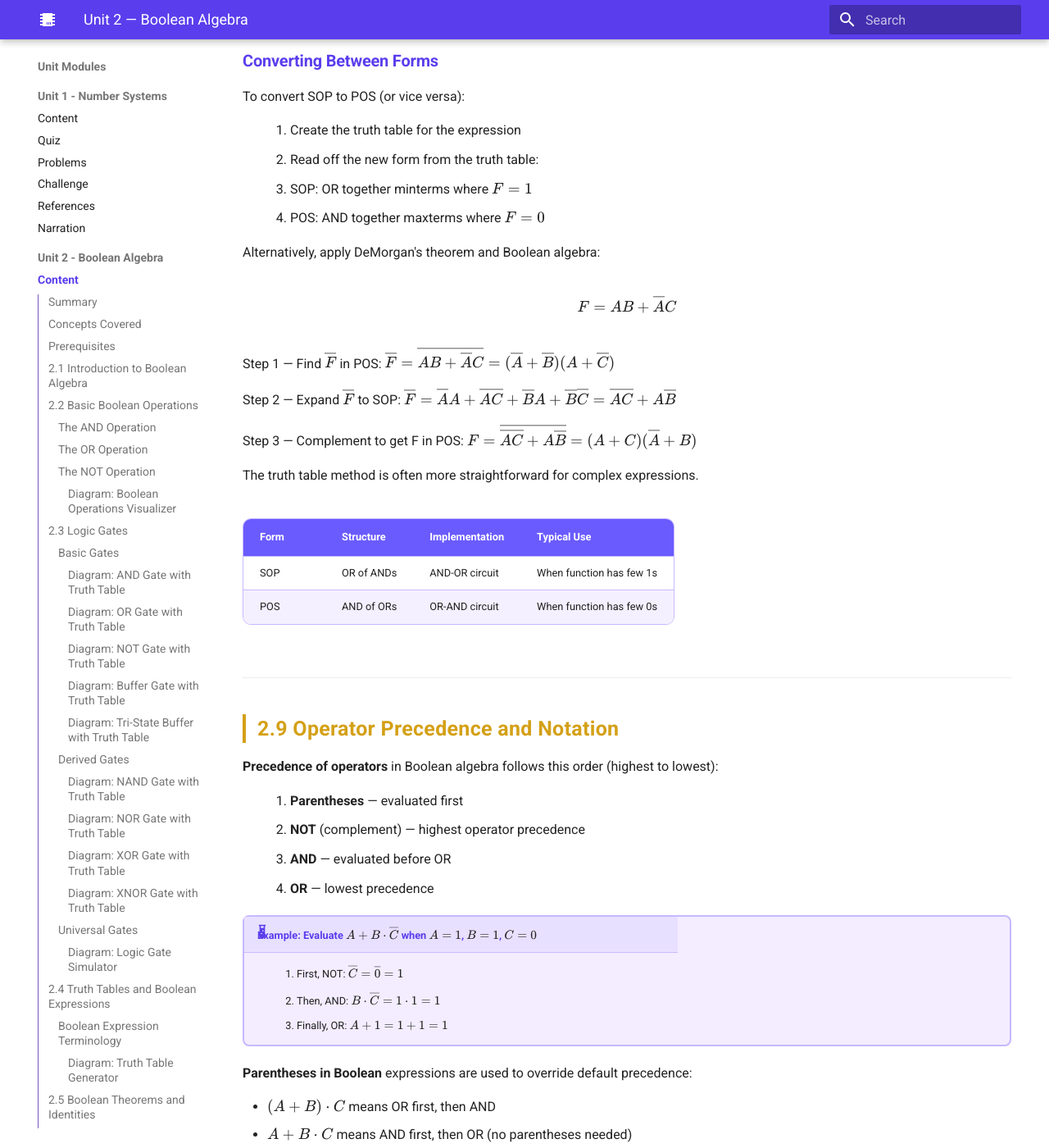
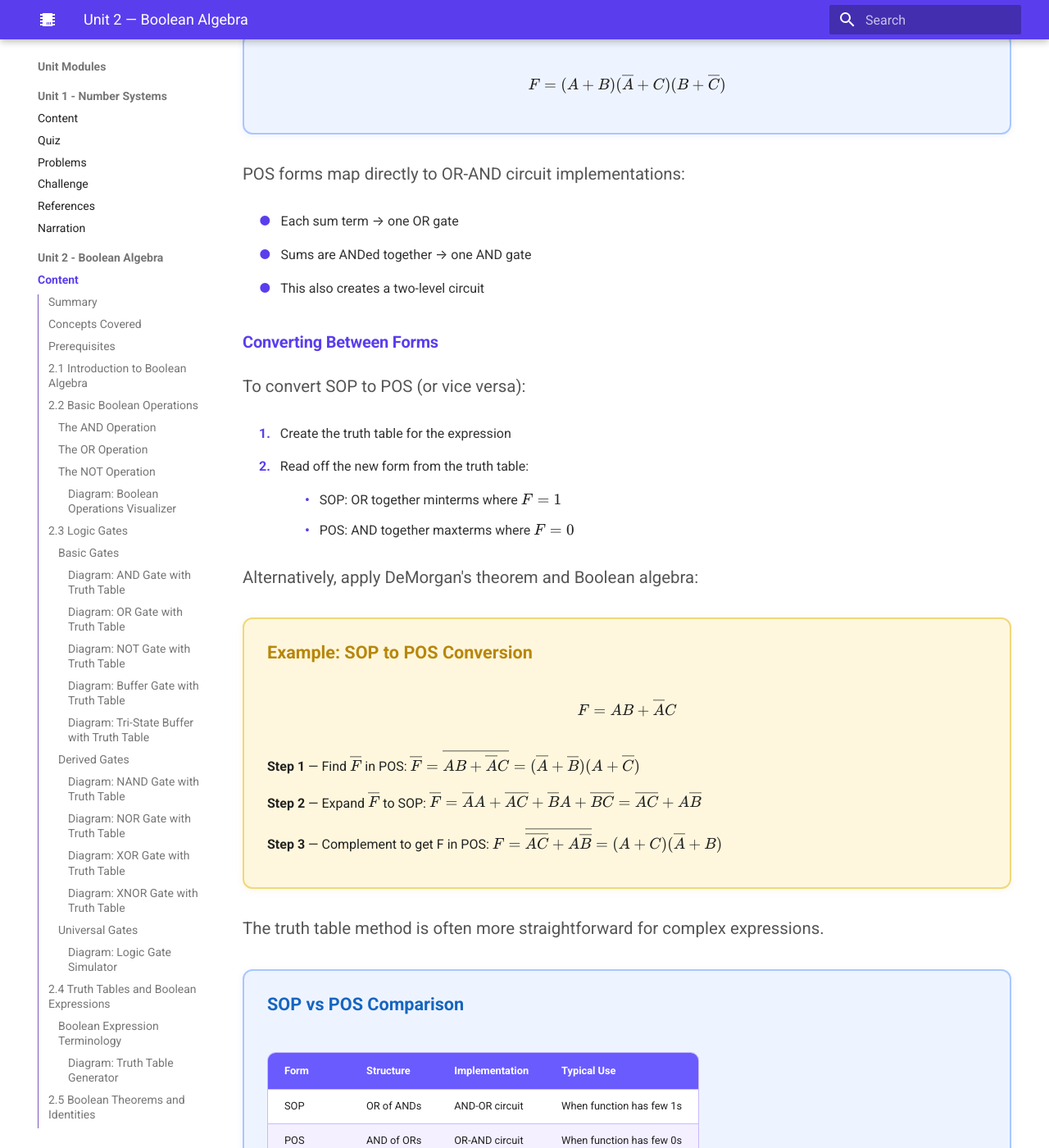
Before and after one commit to Nati-123/intelligent-textbook-ee2301, an MkDocs documentation site: the page built from docs/unit2-boolean-algebra/index.md, in a window 1280 px wide and 1400 px high, scrolled down 27919 px. Shown: the whole window at 82% size. Built offline with MkDocs 1.6.1 and Material for MkDocs 9.7.7, drawn with Linux system fonts in a browser that asks for light colours; nearby versions of some CDN libraries.

Commit message:
Restyle Section 2.8: blue formula/table boxes, yellow conversion example, purple lists
Co-Authored-By: Claude Opus 4.6 <noreply@anthropic.com>

```diff
--- a/docs/unit2-boolean-algebra/index.md
+++ b/docs/unit2-boolean-algebra/index.md
@@ -1020,59 +1020,99 @@ Implementation: p5.js with DOM elements for interaction
 
 ---
 
-## 2.8 Standard Forms: SOP and POS
+<h2 id="28-standard-forms-sop-and-pos" style="color: #5A3EED !important; border-left: none !important; border-bottom: 2px solid #5A3EED; padding-left: 0 !important; padding-bottom: 0.4rem; font-weight: 800; margin-top: 2.2rem; margin-bottom: 0.8rem;">2.8 Standard Forms: SOP and POS</h2>
 
-Boolean expressions can be written in two **standard forms** that provide consistent representations and enable systematic circuit implementation.
+<p style="color: #555; line-height: 1.85; font-size: 1.02rem; margin-bottom: 1.2rem;">
+Boolean expressions can be written in two <strong>standard forms</strong> that provide consistent representations and enable systematic circuit implementation.
+</p>
 
-### Sum of Products (SOP)
+<h3 style="color: #5A3EED; font-weight: 700; margin-top: 1.8rem; margin-bottom: 0.6rem;">Sum of Products (SOP)</h3>
 
-A **Sum of Products** expression is an OR of AND terms (product terms). Each product term is an AND of literals.
+<p style="color: #555; line-height: 1.85; font-size: 1.02rem; margin-bottom: 1.2rem;">
+A <strong>Sum of Products</strong> expression is an OR of AND terms (product terms). Each product term is an AND of literals.
+</p>
+
+<div style="background: #EEF4FF; border: 2px solid #A8C8FF; border-radius: 12px; padding: 24px 28px; margin: 1.5rem 0; box-shadow: 0 2px 8px rgba(90,61,237,0.07);" markdown>
 
 $$F = \overline{A}B + AB\overline{C} + BC$$
 
+</div>
+
+<p style="color: #555; line-height: 1.85; font-size: 1.02rem; margin-bottom: 1.2rem;">
 SOP forms map directly to AND-OR circuit implementations:
+</p>
 
-- Each product term → one AND gate
-- Products are ORed together → one OR gate
-- This creates a two-level circuit
+<ul style="list-style: none; padding-left: 0; margin: 0.8rem 0 1.2rem 0;">
+<li style="margin-bottom: 0.6rem; line-height: 1.8; color: #333; padding-left: 1.4rem; text-indent: -1.4rem;"><span style="color: #5A3EED; font-weight: 700; margin-right: 0.4rem;">&#9679;</span> Each product term → one AND gate</li>
+<li style="margin-bottom: 0.6rem; line-height: 1.8; color: #333; padding-left: 1.4rem; text-indent: -1.4rem;"><span style="color: #5A3EED; font-weight: 700; margin-right: 0.4rem;">&#9679;</span> Products are ORed together → one OR gate</li>
+<li style="margin-bottom: 0; line-height: 1.8; color: #333; padding-left: 1.4rem; text-indent: -1.4rem;"><span style="color: #5A3EED; font-weight: 700; margin-right: 0.4rem;">&#9679;</span> This creates a two-level circuit</li>
+</ul>
 
-### Product of Sums (POS)
+<h3 style="color: #5A3EED; font-weight: 700; margin-top: 1.8rem; margin-bottom: 0.6rem;">Product of Sums (POS)</h3>
 
-A **Product of Sums** expression is an AND of OR terms (sum terms). Each sum term is an OR of literals.
+<p style="color: #555; line-height: 1.85; font-size: 1.02rem; margin-bottom: 1.2rem;">
+A <strong>Product of Sums</strong> expression is an AND of OR terms (sum terms). Each sum term is an OR of literals.
+</p>
+
+<div style="background: #EEF4FF; border: 2px solid #A8C8FF; border-radius: 12px; padding: 24px 28px; margin: 1.5rem 0; box-shadow: 0 2px 8px rgba(90,61,237,0.07);" markdown>
 
 $$F = (A + B)(\overline{A} + C)(B + \overline{C})$$
 
+</div>
+
+<p style="color: #555; line-height: 1.85; font-size: 1.02rem; margin-bottom: 1.2rem;">
 POS forms map directly to OR-AND circuit implementations:
+</p>
 
-- Each sum term → one OR gate
-- Sums are ANDed together → one AND gate
-- This also creates a two-level circuit
+<ul style="list-style: none; padding-left: 0; margin: 0.8rem 0 1.2rem 0;">
+<li style="margin-bottom: 0.6rem; line-height: 1.8; color: #333; padding-left: 1.4rem; text-indent: -1.4rem;"><span style="color: #5A3EED; font-weight: 700; margin-right: 0.4rem;">&#9679;</span> Each sum term → one OR gate</li>
+<li style="margin-bottom: 0.6rem; line-height: 1.8; color: #333; padding-left: 1.4rem; text-indent: -1.4rem;"><span style="color: #5A3EED; font-weight: 700; margin-right: 0.4rem;">&#9679;</span> Sums are ANDed together → one AND gate</li>
+<li style="margin-bottom: 0; line-height: 1.8; color: #333; padding-left: 1.4rem; text-indent: -1.4rem;"><span style="color: #5A3EED; font-weight: 700; margin-right: 0.4rem;">&#9679;</span> This also creates a two-level circuit</li>
+</ul>
 
-### Converting Between Forms
+<h3 style="color: #5A3EED; font-weight: 700; margin-top: 1.8rem; margin-bottom: 0.6rem;">Converting Between Forms</h3>
 
+<p style="color: #555; line-height: 1.85; font-size: 1.02rem; margin-bottom: 1.2rem;">
 To convert SOP to POS (or vice versa):
+</p>
 
-1. Create the truth table for the expression
-2. Read off the new form from the truth table:
-   - SOP: OR together minterms where $F=1$
-   - POS: AND together maxterms where $F=0$
+<ul style="list-style: none; padding-left: 0; margin: 0.8rem 0 1.2rem 0;">
+<li style="margin-bottom: 0.6rem; line-height: 1.8; color: #333; padding-left: 1.4rem; text-indent: -1.4rem;"><span style="color: #5A3EED; font-weight: 700; margin-right: 0.4rem;">1.</span> Create the truth table for the expression</li>
+<li style="margin-bottom: 0.6rem; line-height: 1.8; color: #333; padding-left: 1.4rem; text-indent: -1.4rem;"><span style="color: #5A3EED; font-weight: 700; margin-right: 0.4rem;">2.</span> Read off the new form from the truth table:</li>
+<li style="margin-bottom: 0.4rem; line-height: 1.8; color: #333; padding-left: 2.8rem; text-indent: 0;"><span style="color: #5A3EED; font-weight: 700; margin-right: 0.4rem;">&#8226;</span> SOP: OR together minterms where <span class="arithmatex">\(F=1\)</span></li>
+<li style="margin-bottom: 0; line-height: 1.8; color: #333; padding-left: 2.8rem; text-indent: 0;"><span style="color: #5A3EED; font-weight: 700; margin-right: 0.4rem;">&#8226;</span> POS: AND together maxterms where <span class="arithmatex">\(F=0\)</span></li>
+</ul>
 
+<p style="color: #555; line-height: 1.85; font-size: 1.02rem; margin-bottom: 1.2rem;">
 Alternatively, apply DeMorgan's theorem and Boolean algebra:
+</p>
+
+<div style="background: #FFF7DD; border: 2px solid #F0D87A; border-radius: 12px; padding: 24px 28px; margin: 1.5rem 0; box-shadow: 0 2px 8px rgba(212,160,23,0.10);" markdown>
+<p style="color: #B8860B; font-weight: 700; font-size: 1.08rem; margin-top: 0; margin-bottom: 14px;">Example: SOP to POS Conversion</p>
 
 $$F = AB + \overline{A}C$$
 
-Step 1 — Find $\overline{F}$ in POS: $\overline{F} = \overline{AB + \overline{A}C} = (\overline{A}+\overline{B})(A+\overline{C})$
+**Step 1** — Find $\overline{F}$ in POS: $\overline{F} = \overline{AB + \overline{A}C} = (\overline{A}+\overline{B})(A+\overline{C})$
 
-Step 2 — Expand $\overline{F}$ to SOP: $\overline{F} = \overline{A}A + \overline{A}\overline{C} + \overline{B}A + \overline{B}\overline{C} = \overline{A}\overline{C} + A\overline{B}$
+**Step 2** — Expand $\overline{F}$ to SOP: $\overline{F} = \overline{A}A + \overline{A}\overline{C} + \overline{B}A + \overline{B}\overline{C} = \overline{A}\overline{C} + A\overline{B}$
 
-Step 3 — Complement to get F in POS: $F = \overline{\overline{A}\overline{C} + A\overline{B}} = (A+C)(\overline{A}+B)$
+**Step 3** — Complement to get F in POS: $F = \overline{\overline{A}\overline{C} + A\overline{B}} = (A+C)(\overline{A}+B)$
 
+</div>
+
+<p style="color: #555; line-height: 1.85; font-size: 1.02rem; margin-bottom: 1.2rem;">
 The truth table method is often more straightforward for complex expressions.
+</p>
+
+<div style="background: #EEF4FF; border: 2px solid #A8C8FF; border-radius: 12px; padding: 24px 28px; margin: 1.5rem 0; box-shadow: 0 2px 8px rgba(90,61,237,0.07);" markdown>
+<p style="color: #1565C0; font-weight: 700; font-size: 1.08rem; margin-top: 0; margin-bottom: 14px;">SOP vs POS Comparison</p>
 
 | Form | Structure | Implementation | Typical Use |
 |------|-----------|----------------|-------------|
 | SOP | OR of ANDs | AND-OR circuit | When function has few 1s |
 | POS | AND of ORs | OR-AND circuit | When function has few 0s |
+
+</div>
 
 ---
 
```
